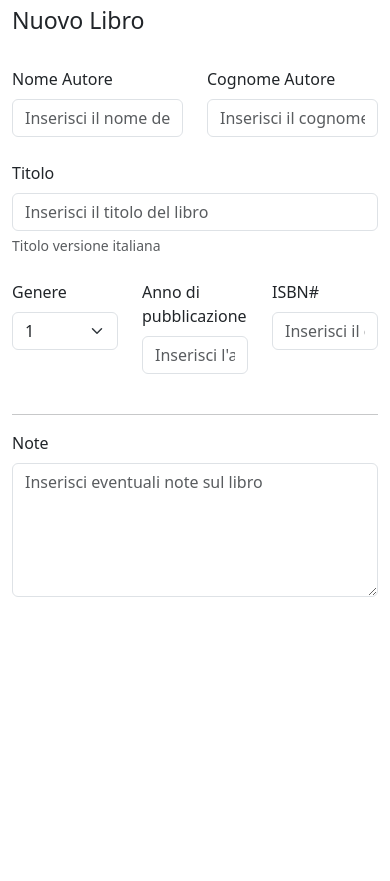
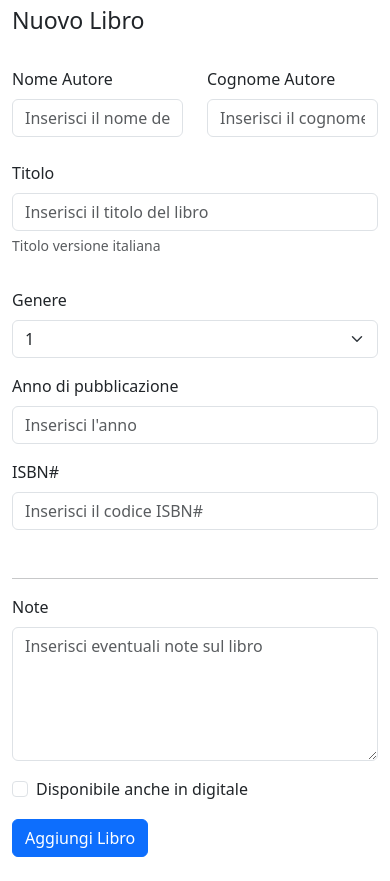
Before and after one commit to luciameneghin/html-css-bootstrap-dashboard, a plain HTML site: page index-newbook.html in a window 390 px wide. Shown: the part 97-978 px from the top of the page. Before the commit the page ends 844 px from the top, so only its background shows below. Drawn offline with nearby package versions, Linux system fonts and the light colour scheme.

Commit message:
feat: add checkbox and button, responsive

```diff
--- a/index-newbook.html
+++ b/index-newbook.html
@@ -68,8 +68,8 @@
         </div>
 
         <div class="py-4">
-          <div class="row row-cols-3">
-            <div class="col">
+          <div class="row row-cols-lg-3">
+            <div class="col-12 py-2">
                 <label class="form-label" for="book-genre">Genere</label>
                 <select class="form-select" id="book-genre" placeholder="Scegli il genere">
                   <option value="1">1</option>
@@ -79,11 +79,11 @@
                   <option value="5">5</option>
                 </select>
             </div>
-            <div class="col">
+            <div class="col-12 py-2">
               <label class="form-label" for="publish-year">Anno di pubblicazione</label>
               <input class="form-control" type="text" id="publish-year" placeholder="Inserisci l'anno">
             </div>
-            <div class="col">
+            <div class="col-12 py-2">
               <label class="form-label" for="isbn">ISBN#</label>
               <input class="form-control" type="text" id="isbn" placeholder="Inserisci il codice ISBN#">
             </div>
@@ -95,7 +95,18 @@
         <div>
           <label class="form-label" for="note">Note</label>
           <textarea class="form-control" id="note" placeholder="Inserisci eventuali note sul libro" rows="5"></textarea>
+          <div class="form-check py-3">
+            <input type="checkbox" class="form-check-input" id="check">
+            <label class="form-check-label" for="check">
+              Disponibile anche in digitale
+            </label>
+          </div>
         </div>
+
+        <div>
+          <button type="submit" class="btn btn-primary">Aggiungi Libro</button>
+        </div>
+
       </form>
     </div>
   </main>
```
